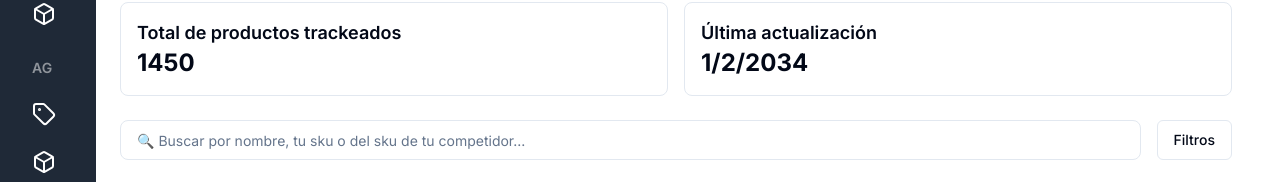
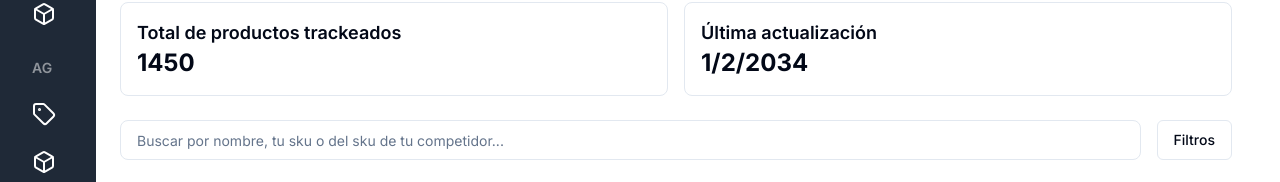
Before and after one commit to renators99/web-product, a Next.js app: page /pricetracker in a window 1280 px wide. Shown: the part 170-352 px from the top of the page. Built offline with nearby package versions, Linux system fonts and the light colour scheme.

Commit message:
done price tracker first strcture

```diff
--- a/src/app/pricetracker/page.tsx
+++ b/src/app/pricetracker/page.tsx
@@ -41,7 +41,7 @@ export default function PriceTracker() {
         <div className="flex-grow mr-4">
           <Input
             type="text"
-            placeholder="🔍 Buscar por nombre, tu sku o del sku de tu competidor..."
+            placeholder="Buscar por nombre, tu sku o del sku de tu competidor..."
             className="w-full p-4 border rounded-lg"
           />
         </div>
```
